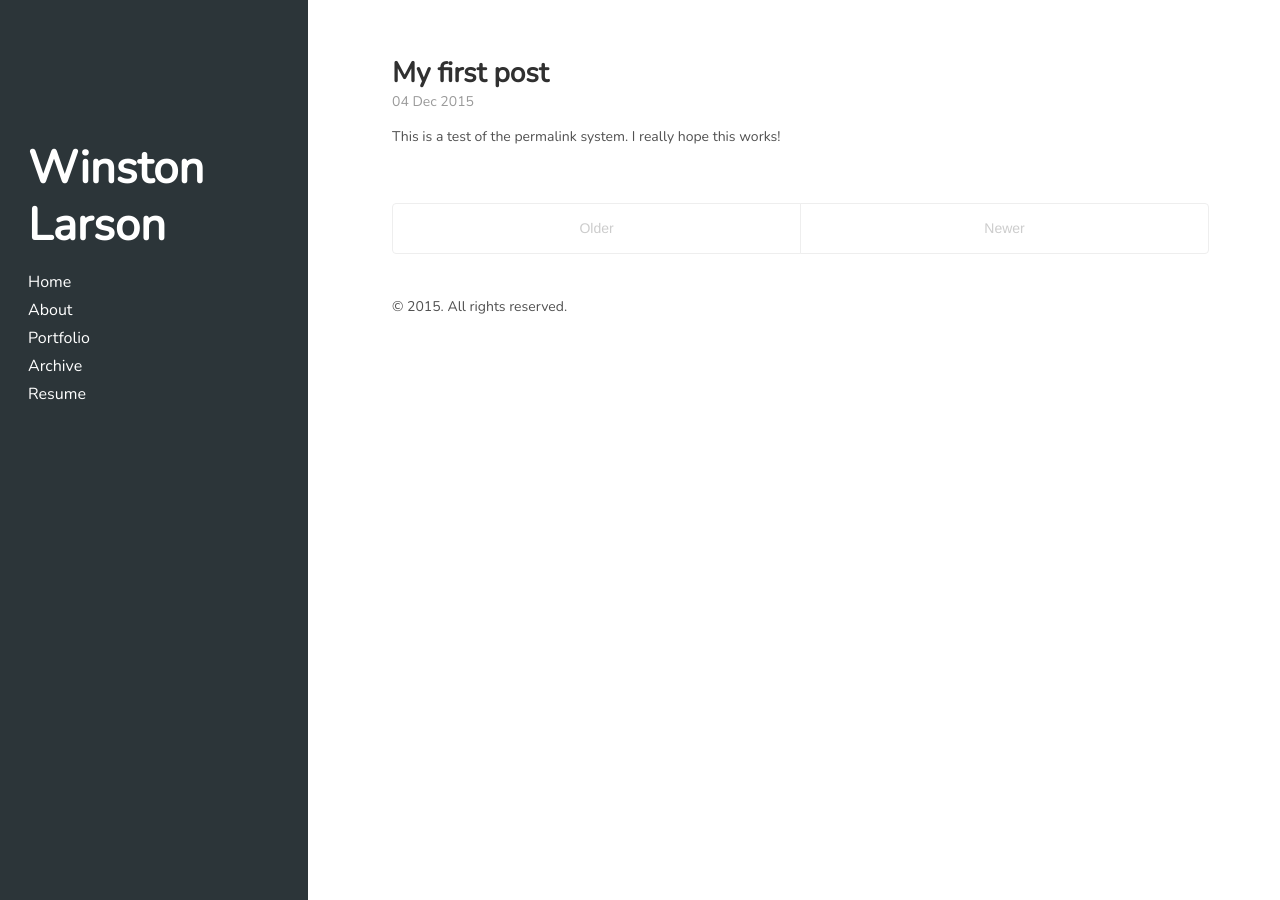
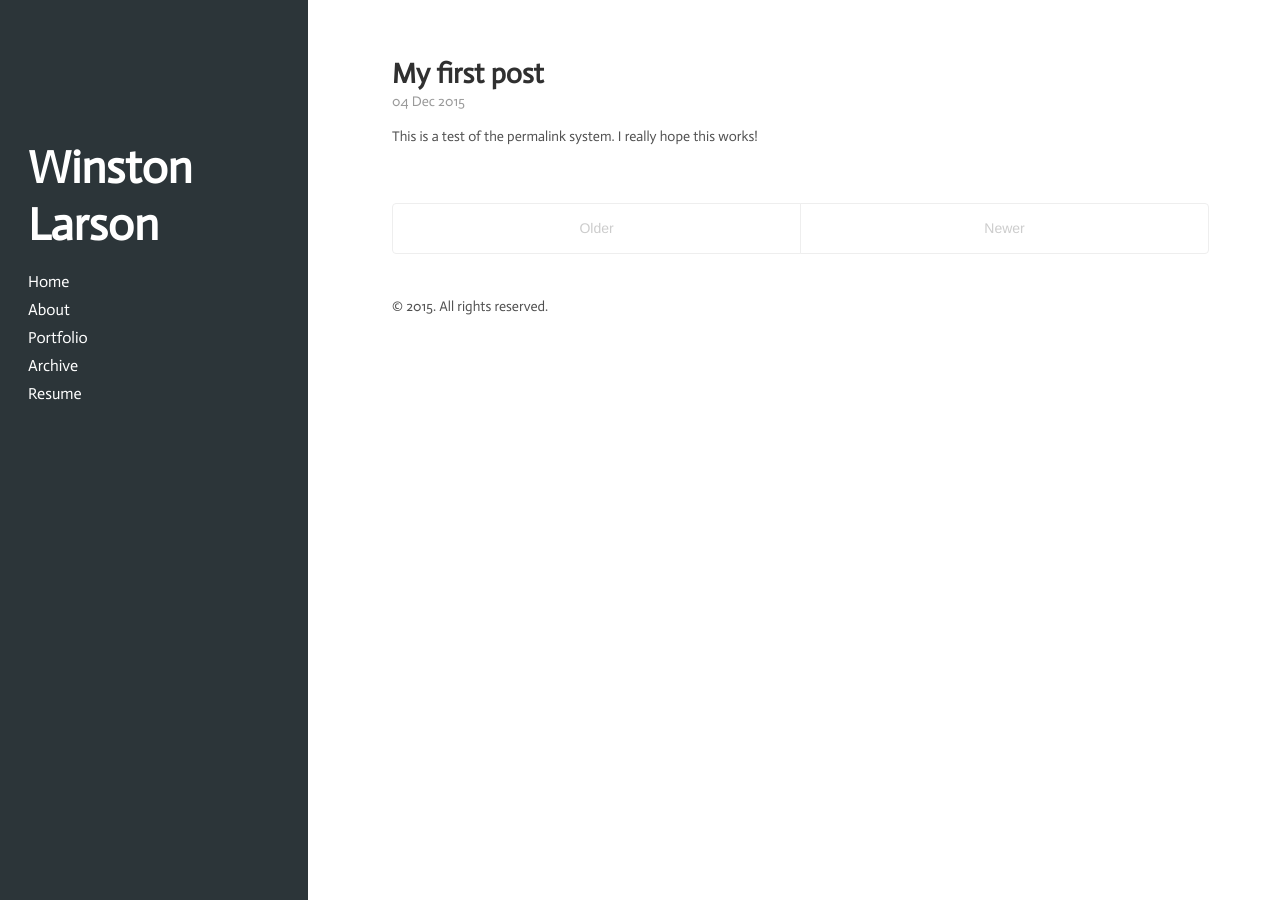
Before and after one commit to winstonlarson/old_website, a Jekyll site: the page built from index.html, in a window 1280 px wide. Built offline with Jekyll 4.4.1, drawn with Linux system fonts in a browser that asks for light colours; the list of posts is cut into pages by our own code.

Commit message:
fixed font

```diff
--- a/_includes/head.html
+++ b/_includes/head.html
@@ -19,7 +19,7 @@
   <link rel="stylesheet" href="{{ site.baseurl }}public/css/syntax.css">
   <link rel="stylesheet" href="{{ site.baseurl }}public/css/hyde.css">
   <!-- <link rel="stylesheet" href="http://fonts.googleapis.com/css?family=PT+Sans:400,400italic,700|Abril+Fatface"> -->
-  <link rel="stylesheet" type="text/css" href="//fonts.googleapis.com/css?family=Nunito" />
+  <link rel="stylesheet" type="text/css" href="//fonts.googleapis.com/css?family=Actor" />
 
   <!-- Icons -->
   <link rel="apple-touch-icon-precomposed" sizes="144x144" href="{{ site.baseurl }}public/apple-touch-icon-144-precomposed.png">
--- a/public/css/hyde.css
+++ b/public/css/hyde.css
@@ -32,7 +32,7 @@
  */
 
 html {
-  font-family: Nunito, Helvetica, Arial, sans-serif;
+  font-family: Actor, Helvetica, Arial, sans-serif;
 }
 @media (min-width: 48em) {
   html {
@@ -78,7 +78,7 @@
 .sidebar-about h1 {
   color: #fff;
   margin-top: 0;
-  font-family: Nunito, Helvetica, Arial, sans-serif;
+  font-family: Actor, Helvetica, Arial, sans-serif;
   font-size: 3.25rem;
   text-decoration: none;
 }
```
Also changed, not shown: 11 other files.
